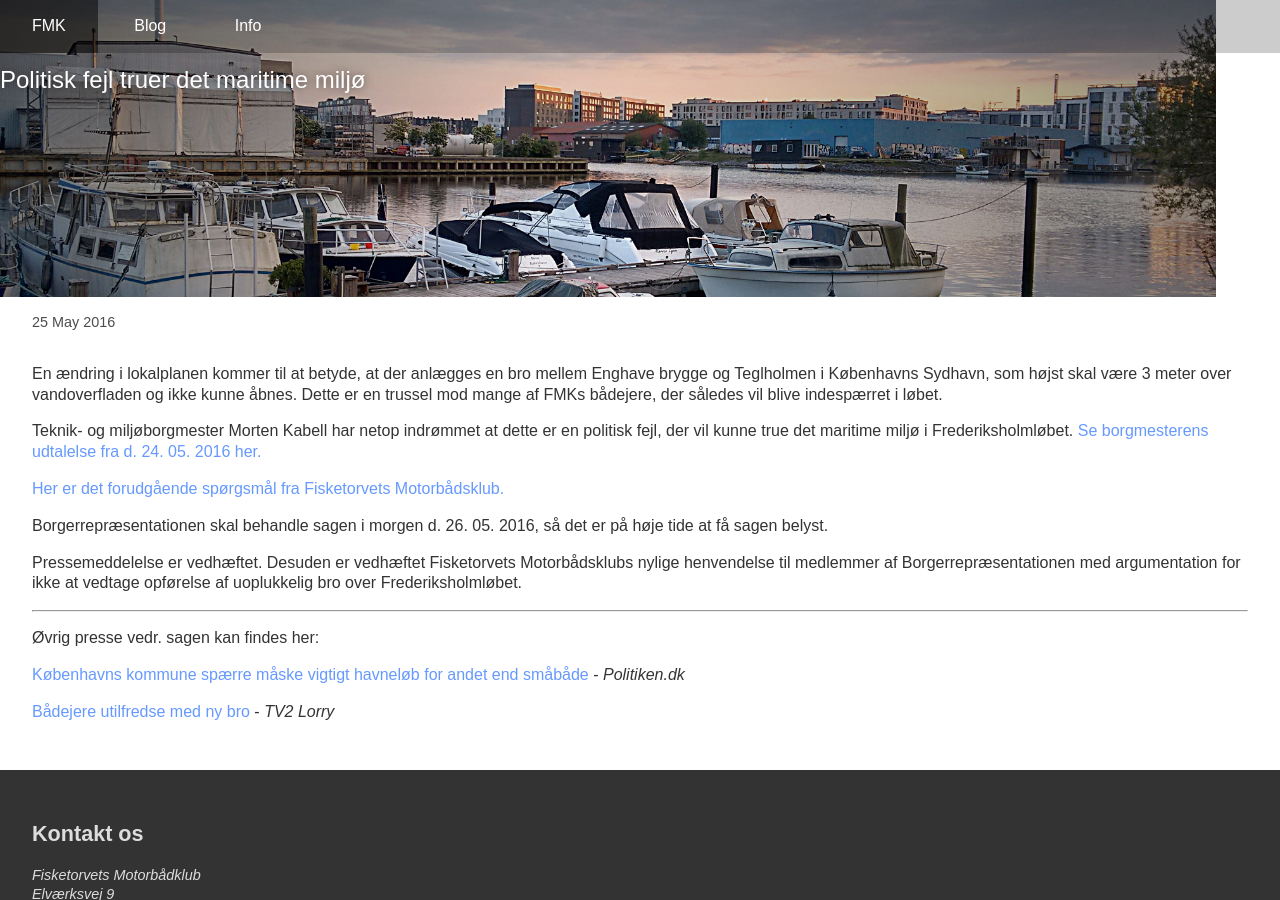
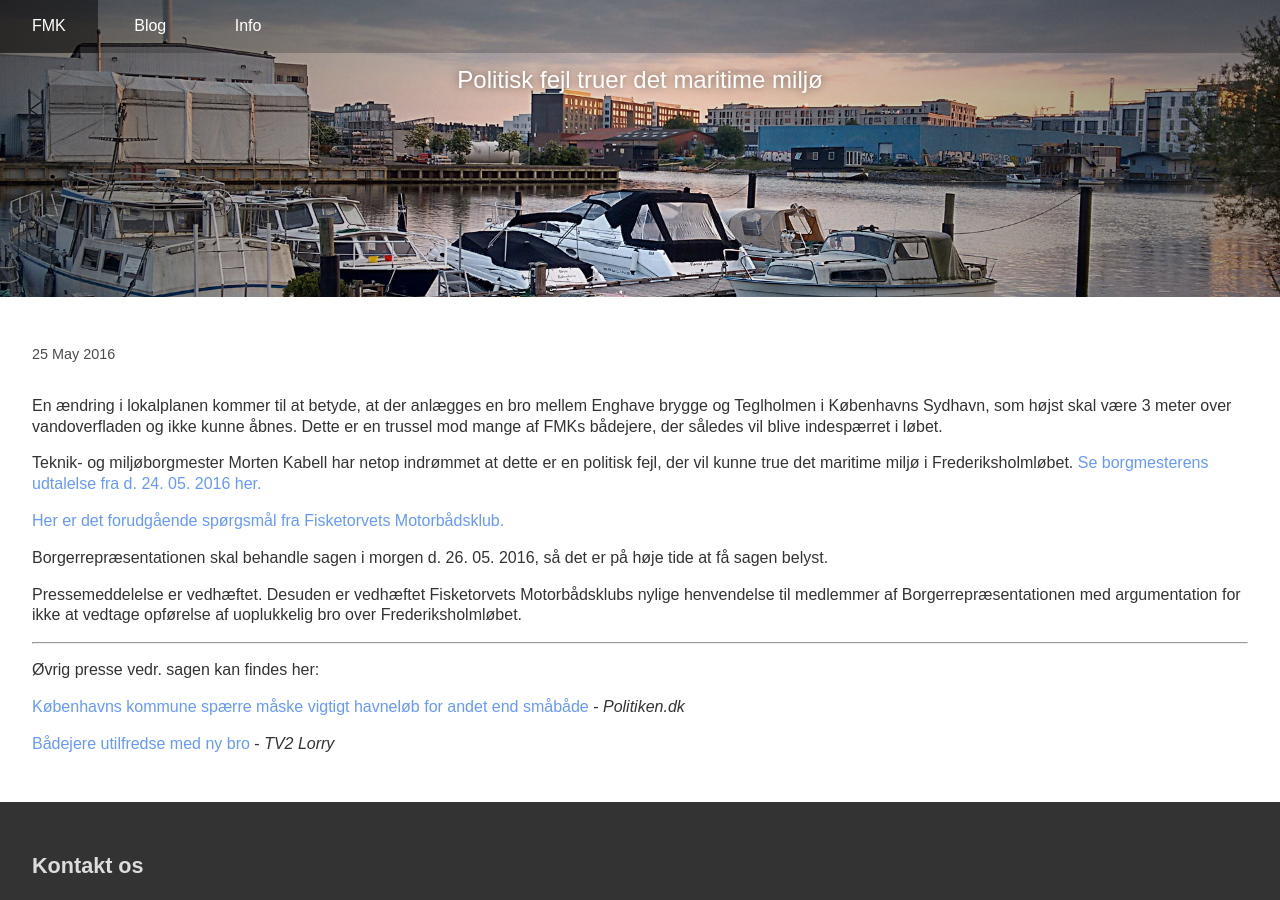
Before and after one commit to fisketorvetsmotorbaadklub/fisketorvetsmotorbaadklub.github.io, a Jekyll site: the page built from index.html, in a window 1280 px wide and 900 px high. Built offline with Jekyll 4.4.1, drawn with Linux system fonts in a browser that asks for light colours.

Commit message:
Update main.css

```diff
--- a/css/main.css
+++ b/css/main.css
@@ -44,9 +44,13 @@ nav a:active {
 }
 
 article {
+  flex: 1;
+}
+
+article .post,
+article .page {
+  padding: 2rem;
   background-color: #fff;
-  padding: 2rem;
-  flex: 1;
 }
 
 footer {
@@ -58,7 +62,7 @@ footer {
 
 .nice-header {
   position: relative;
-  margin: -2rem -2rem 0;
+  margin: 0;
   overflow: hidden;
   max-height: 33vh;
   width: 100%;
@@ -75,6 +79,8 @@ footer {
   text-shadow: 0 0 0.5rem rgba(0,0,0,0.5);
   font-size: 1.5em;
   top: 4rem;
+  left: 0;
+  right: 0;
 }
 
 .nice-header--img {
```
